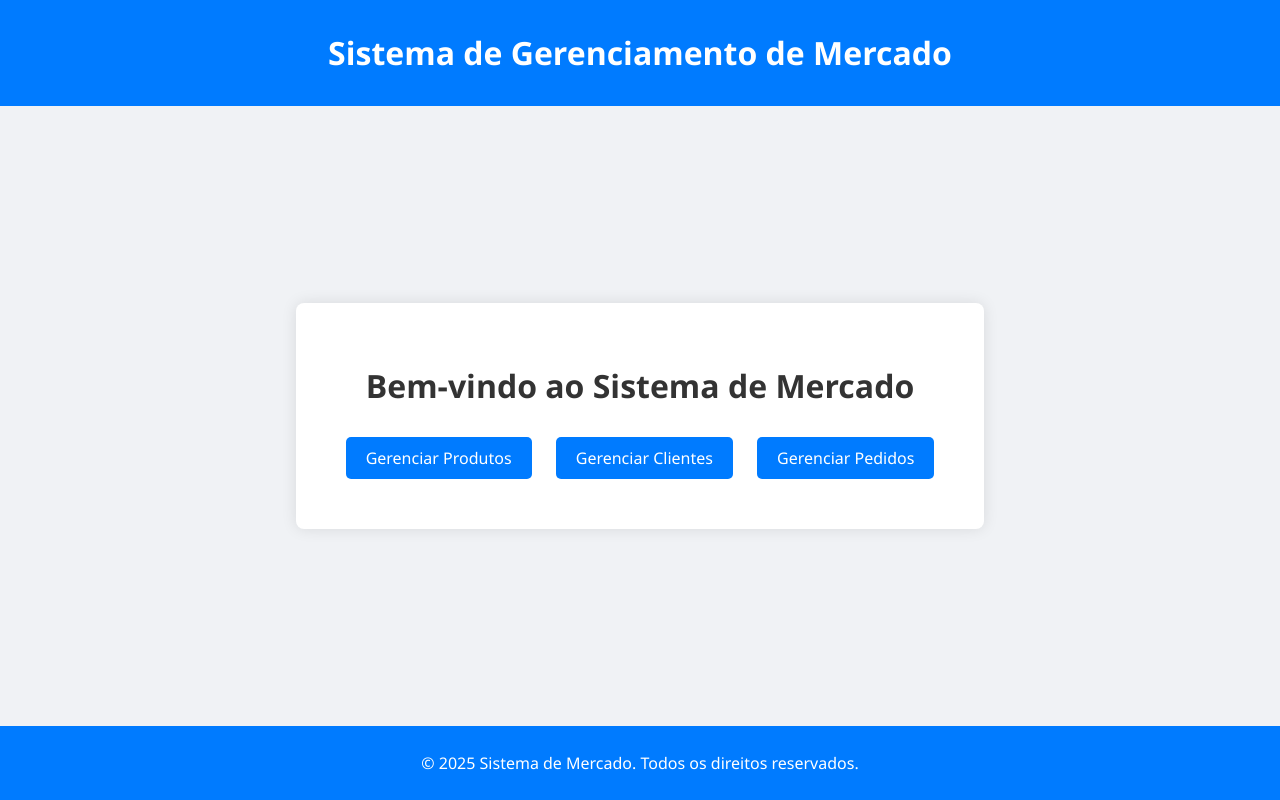
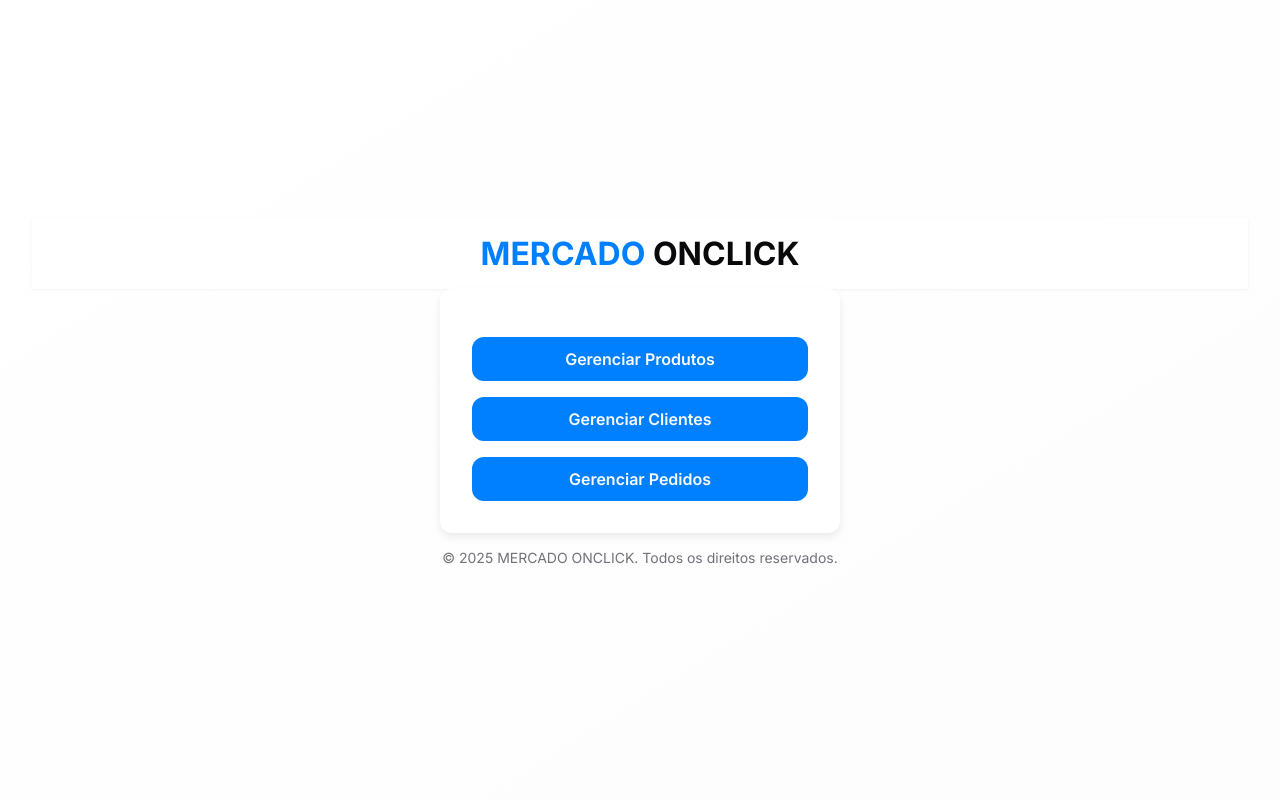
Before and after one commit to Alexgabriel2k02/APP-Mercado, a Flask app: page / in a window 1280 px wide. Run offline with Flask 3, Linux system fonts and the light colour scheme.

Commit message:
Update index.html
arrumei os textos em html e ajustei o css para manter o padrão dos outros

```diff
--- a/templates/index.html
+++ b/templates/index.html
@@ -4,74 +4,127 @@
     <meta charset="UTF-8">
     <meta name="viewport" content="width=device-width, initial-scale=1.0">
     <title>Sistema de Mercado</title>
+    <link href="https://fonts.googleapis.com/css2?family=Inter:wght@300;400;500;600;700&display=swap" rel="stylesheet">
     <style>
-        body {
-            font-family: 'Segoe UI', Tahoma, Geneva, Verdana, sans-serif;
-            background-color: #f0f2f5;
+        :root {
+            --background: 0 0% 100%;
+            --foreground: 240 10% 3.9%;
+            --primary: 210 100% 50%;
+            --primary-foreground: 0 0% 98%;
+            --secondary: 240 4.8% 95.9%;
+            --secondary-foreground: 240 5.9% 10%;
+            --muted: 240 4.8% 95.9%;
+            --muted-foreground: 240 3.8% 46.1%;
+            --border: 240 5.9% 90%;
+            --radius: 12px;
+        }
+
+        * {
             margin: 0;
             padding: 0;
+            box-sizing: border-box;
+        }
+
+        body {
+            font-family: 'Inter', sans-serif;
+            color: hsl(var(--foreground));
+            background: linear-gradient(to bottom right, white, hsl(var(--secondary) / 0.2));
+            min-height: 100vh;
             display: flex;
             flex-direction: column;
-            min-height: 100vh;
+            align-items: center;
+            justify-content: center;
+            padding: 2rem;
         }
+
         header {
-            background-color: #007BFF;
-            color: white;
-            padding: 10px 0;
             text-align: center;
+            padding: 1rem;
+            background: white;
+            box-shadow: 0 1px 3px rgba(0, 0, 0, 0.05);
+            width: 100%;
         }
+
+        .text-primary {
+            color: hsl(var(--primary));
+            font-weight: 700;
+        }
+
         .container {
-            flex: 1;
-            display: flex;
-            justify-content: center;
-            align-items: center;
+            max-width: 400px;
+            width: 100%;
+            background: white;
+            padding: 2rem;
+            border-radius: var(--radius);
+            box-shadow: 0 4px 8px rgba(0, 0, 0, 0.08);
         }
-        .content {
+
+        label {
+            display: block;
+            font-size: 0.9rem;
+            font-weight: 600;
+            color: hsl(var(--foreground));
+            margin-bottom: 0.5rem;
+        }
+
+        input {
+            width: 100%;
+            padding: 0.75rem 1rem;
+            font-size: 0.9rem;
+            border: 2px solid hsl(var(--border));
+            border-radius: var(--radius);
+            background-color: hsl(var(--muted));
+            transition: border-color 0.3s, box-shadow 0.3s;
+        }
+
+        input:focus {
+            outline: none;
+            border-color: hsl(var(--primary));
+            box-shadow: 0 0 5px hsla(var(--primary) / 0.3);
+        }
+
+        .btn-primary {
+            display: inline-block;
             text-align: center;
-            background: #fff;
-            padding: 40px;
-            border-radius: 8px;
-            box-shadow: 0 0 15px rgba(0, 0, 0, 0.1);
+            padding: 0.75rem 1.5rem;
+            background-color: hsl(var(--primary));
+            color: hsl(var(--primary-foreground));
+            border-radius: var(--radius);
+            text-decoration: none;
+            font-weight: 600;
+            transition: background-color 0.2s;
+            width: 100%;
+            cursor: pointer;
+            border: none;
+            margin-top: 1rem;
         }
-        .content h1 {
-            color: #333;
-            margin-bottom: 20px;
+
+        .btn-primary:hover {
+            background-color: hsla(var(--primary) / 0.9);
         }
-        .content a {
-            display: inline-block;
-            margin: 10px;
-            padding: 10px 20px;
-            background-color: #007BFF;
-            color: white;
-            text-decoration: none;
-            border-radius: 5px;
-            font-size: 16px;
-        }
-        .content a:hover {
-            background-color: #0056b3;
-        }
+
         footer {
-            background-color: #007BFF;
-            color: white;
             text-align: center;
-            padding: 10px 0;
+            padding: 1rem;
+            font-size: 0.875rem;
+            color: hsl(var(--muted-foreground));
         }
     </style>
 </head>
 <body>
     <header>
-        <h1>Sistema de Gerenciamento de Mercado</h1>
+        <h1><span class="text-primary">MERCADO</span> ONCLICK</h1>
     </header>
+
     <div class="container">
-        <div class="content">
-            <h1>Bem-vindo ao Sistema de Mercado</h1>
-            <a href="{{ url_for('produtos.obter_produtos') }}">Gerenciar Produtos</a>
-            <a href="{{ url_for('clientes.obter_clientes') }}">Gerenciar Clientes</a>
-            <a href="{{ url_for('pedidos.get_pedidos_html') }}">Gerenciar Pedidos</a>
-        </div>
+
+        <a href="{{ url_for('produtos.obter_produtos') }}" class="btn-primary">Gerenciar Produtos</a>
+        <a href="{{ url_for('clientes.obter_clientes') }}" class="btn-primary">Gerenciar Clientes</a>
+        <a href="{{ url_for('pedidos.get_pedidos_html') }}" class="btn-primary">Gerenciar Pedidos</a>
     </div>
+
     <footer>
-        <p>&copy; 2025 Sistema de Mercado. Todos os direitos reservados.</p>
+        <p>&copy; 2025 MERCADO ONCLICK. Todos os direitos reservados.</p>
     </footer>
 </body>
 </html>
```
